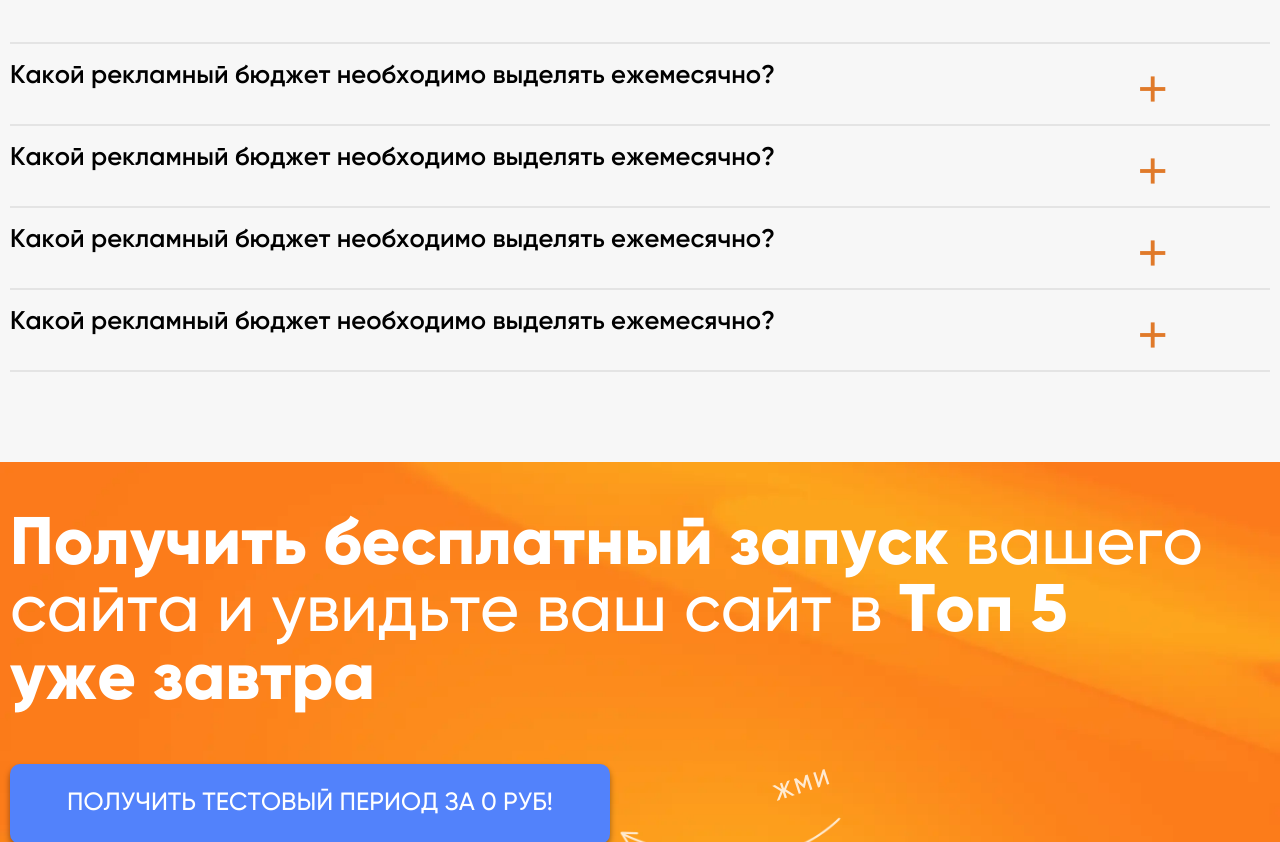
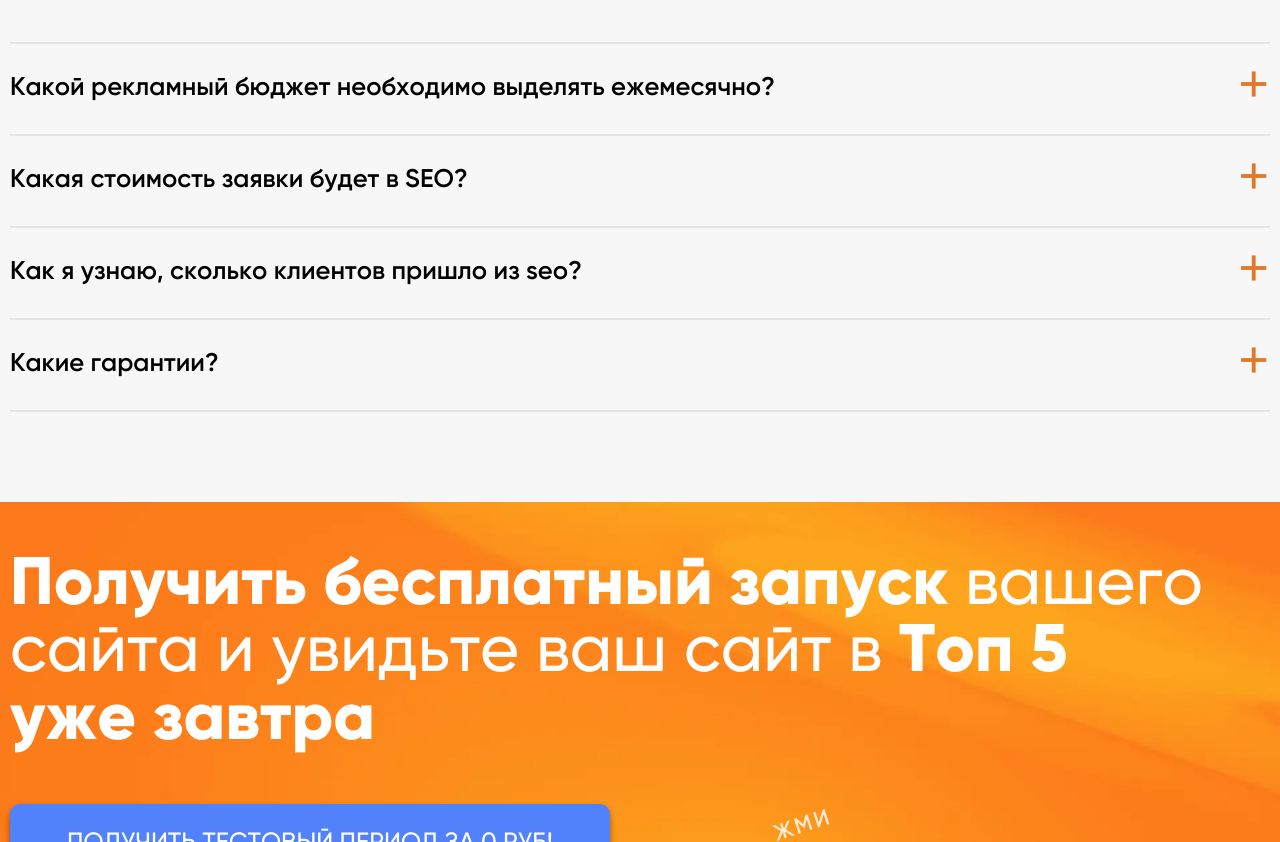
Before and after one commit to VizartLA/Goldenstudio, a website: page app/index.html in a window 1280 px wide. Shown: the part 3806-4648 px from the top of the page. Drawn offline with Linux system fonts and the light colour scheme; files whose address does not match are found by name.

Commit message:
fix accordeon

```diff
--- a/app/index.html
+++ b/app/index.html
@@ -523,7 +523,20 @@
         <div class="accordeon__item">
           <div class="accordeon__triger">
             <p class="accordeon__triger-title">
-              Какой рекламный бюджет необходимо выделять ежемесячно?
+              Какая стоимость заявки будет в SEO?
+            </p>
+            <span class="accordeon__icon">+</span>
+          </div>
+          <div class="accordeon__content">
+            <p>
+              Стоимость заявки в SEO значительно ниже, чем в контекстной рекламе. Точную цифру можно определить только после анализа вашего бизнеса и ниши. В среднем наши клиенты получают заявки по цене от 100 до 500 рублей.
+            </p>
+          </div>
+        </div>
+        <div class="accordeon__item">
+          <div class="accordeon__triger">
+            <p class="accordeon__triger-title">
+              Как я узнаю, сколько клиентов пришло из seo?
             </p>
             <span class="accordeon__icon">+</span>
           </div>
@@ -536,20 +549,7 @@
         <div class="accordeon__item">
           <div class="accordeon__triger">
             <p class="accordeon__triger-title">
-              Какой рекламный бюджет необходимо выделять ежемесячно?
-            </p>
-            <span class="accordeon__icon">+</span>
-          </div>
-          <div class="accordeon__content">
-            <p>
-              Стоимость заявки в SEO значительно ниже, чем в контекстной рекламе...
-            </p>
-          </div>
-        </div>
-        <div class="accordeon__item">
-          <div class="accordeon__triger">
-            <p class="accordeon__triger-title">
-              Какой рекламный бюджет необходимо выделять ежемесячно?
+              Какие гарантии?
             </p>
             <span class="accordeon__icon">+</span>
           </div>
--- a/app/scss/style.scss
+++ b/app/scss/style.scss
@@ -1192,14 +1192,12 @@ body {
 
   &__item {
     border-bottom: 2px solid #e4e4e4;
-    padding: 0px 101px 0 0;
     position: relative;
     overflow: hidden;
 
     &:nth-child(1) {
       border-top: 2px solid #e4e4e4;
     }
-
   }
 
   .accordeon__item--active .accordeon__icon {
@@ -1219,23 +1217,26 @@ body {
   &__triger {
     display: flex;
     justify-content: space-between;
-    align-items: flex-start;
+    align-items: center;
     cursor: pointer;
-    padding-top: 20px;
+    padding: 15px 0 15px 0;
   }
 
   &__triger-title {
     font-family: "Gilroy-Semibold", Arial, sans-serif;
     font-size: clamp(18px, 2vw, 30px);
-    flex-basis: 1200px;
-    padding-bottom: 20px;
+    color: #000000;
+    padding-right: 20px;
+
+    .accordeon__item--active & {
+      color: #e07a2a;
+    }
   }
 
   &__content {
     font-family: "Gilroy-Regular", Arial, sans-serif;
     font-size: clamp(16px, 2vw, 30px);
     max-height: 0;
-    overflow: hidden;
     transition: max-height 0.5s ease, padding 0.3s ease;
     padding: 0;
     max-width: 1100px;
@@ -1262,6 +1263,7 @@ body {
     }
   }
 }
+
 
 .footer {
   background-image: url(../images/footer-bg.webp);
```
Also changed, not shown: app/pages/index.html (+15 -15 lines), app/css/style.min.css, 1 other file.
